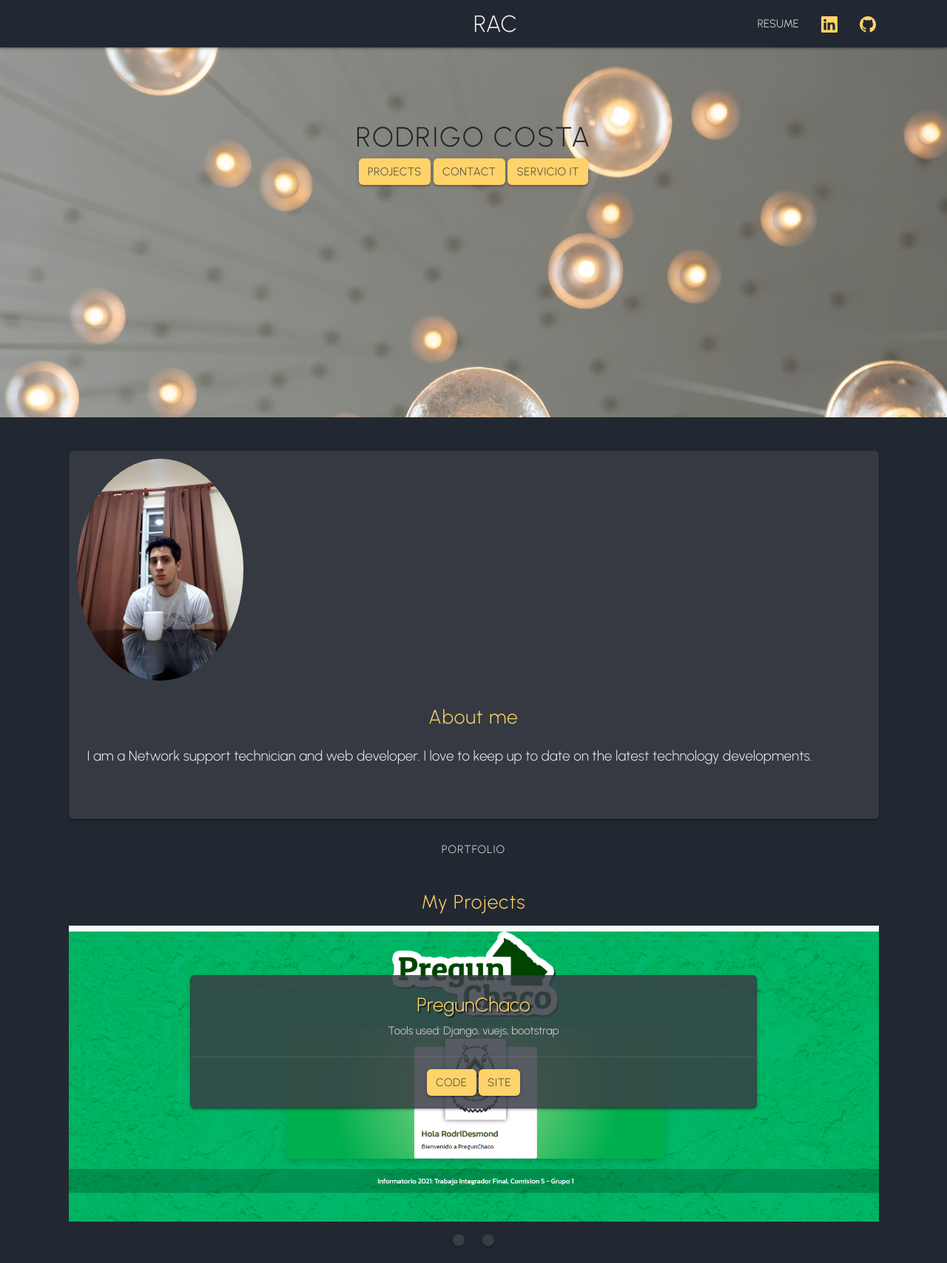
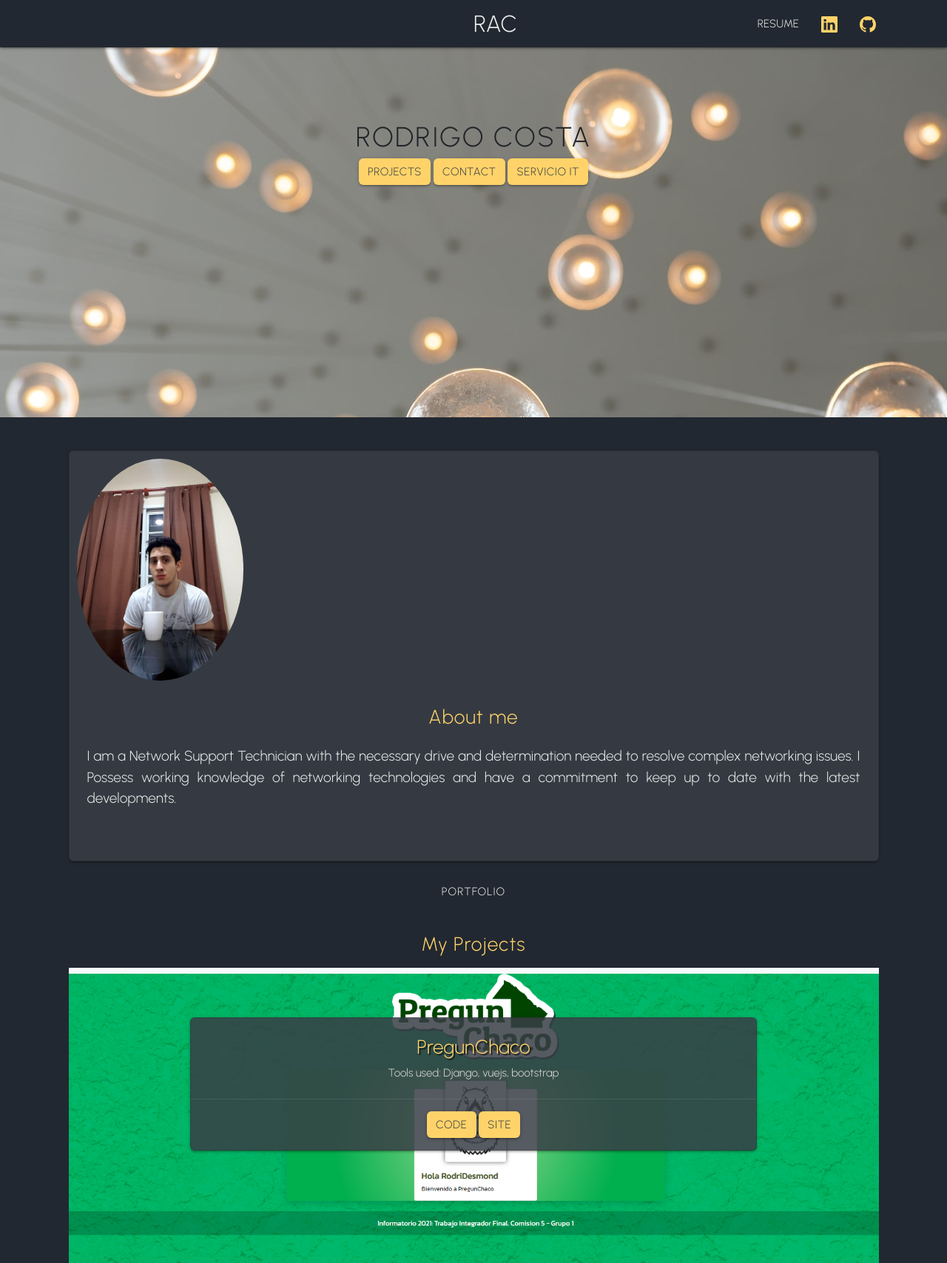
Before and after one commit to RodriDesmond/portfolio, a Django app: page / in a window 1280 px wide. Shown: the top 1707 px of the page at 74% size. Run offline with Django 3.2, Linux system fonts and the light colour scheme; some libraries are stand-ins or nearby versions.

Commit message:
Update index.html

```diff
--- a/templates/index.html
+++ b/templates/index.html
@@ -15,7 +15,8 @@
                 <div class="card-stacked">
                     <div class="card-content">
                         <h3 class="aboutmeh3 light" style="color: var(--bg);">About me</h3><br>
-                        <p class="aboutme">I am a Network support technician and web developer. I love to keep up to date on the latest technology developments.
+                        <p class="aboutme">I am a Network Support Technician with the necessary drive and determination needed to resolve complex networking issues. I Possess working knowledge of networking technologies and have a commitment to keep up to date with the
+                            latest developments.
                         </p><br><br>
                     </div>
                 </div>
```
